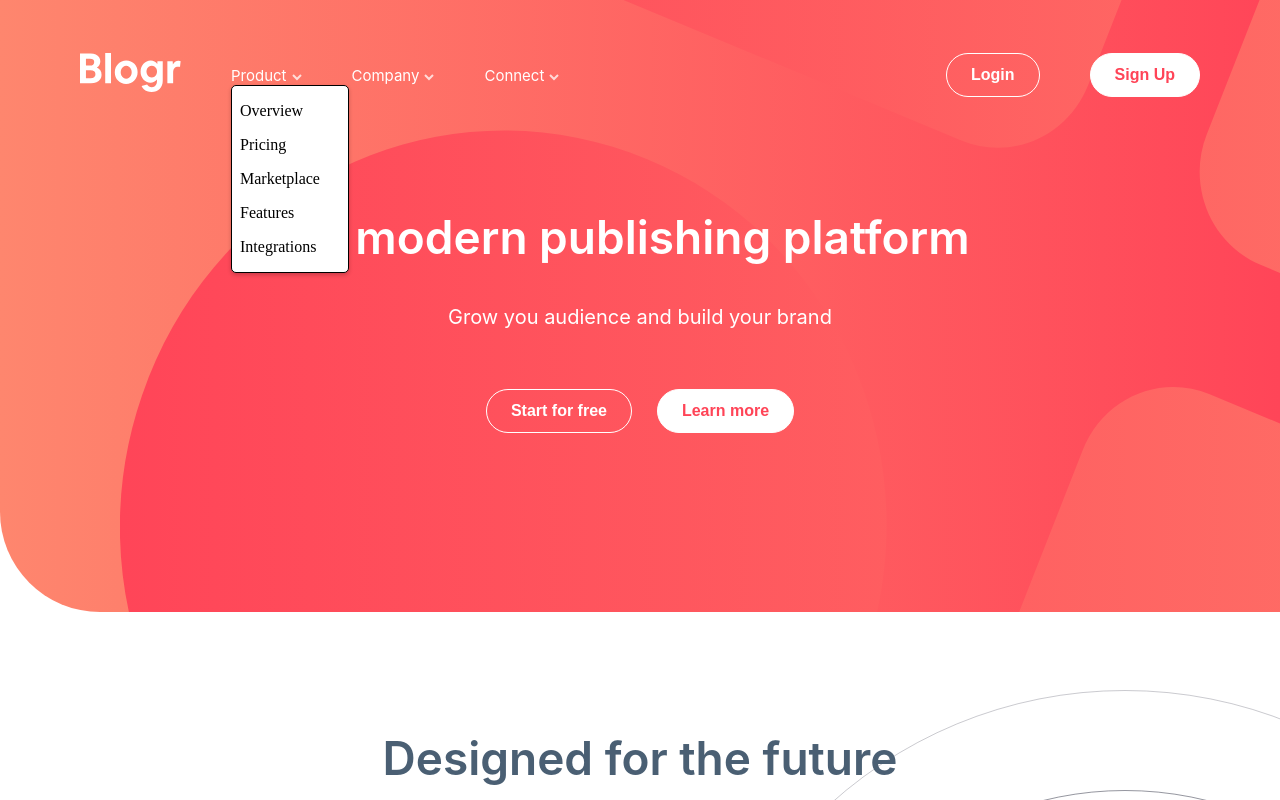
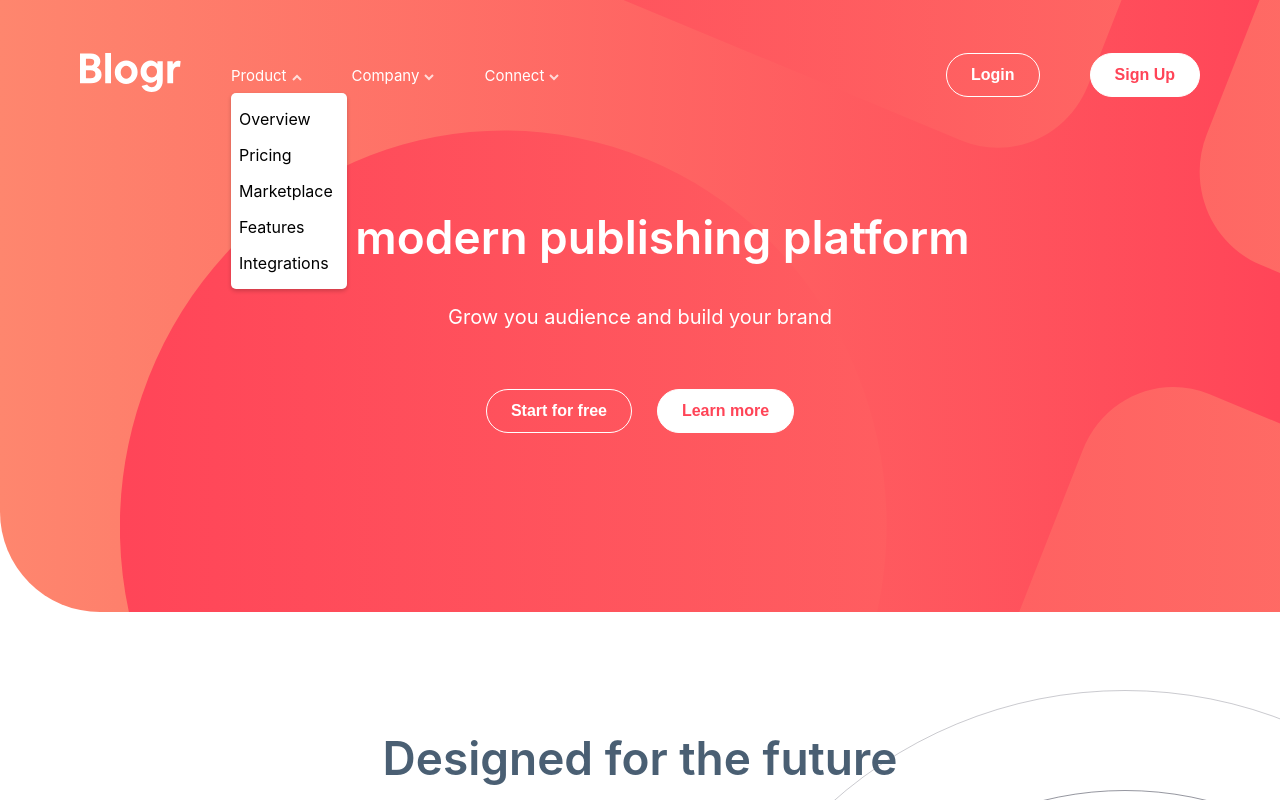
Before and after one commit to impiia/blogr-landing-page, a React (Vite) app: page / in a window 1280 px wide. Both pictures are taken after a click on the element "Product". Shown: the top 800 px of the page. Built offline with nearby package versions, Linux system fonts and the light colour scheme.

Commit message:
fix menu item dropdown list

```diff
--- a/src/components/AppBar/component.jsx
+++ b/src/components/AppBar/component.jsx
@@ -39,15 +39,15 @@ export const AppBar = () => {
                         </a>
                     </li>
                     <li className={styles.menu_link}>
-                        <MenuItem title="Product" />
+                        <MenuItem title="Product" subItems={["Overview", "Pricing", "Marketplace", "Features", "Integrations"]} />
                     </li>
 
                     <li className={styles.menu_link}>
-                        <MenuItem title="Company" />
+                        <MenuItem title="Company" subItems={["About", "Team", "Blog", "Carier"]}/>
                     </li>
 
                     <li className={styles.menu_link}>
-                        <MenuItem title="Connect" />
+                        <MenuItem title="Connect" subItems={["Contact", "Newsletter", "Linkedin"]} />
                     </li>
 
                 </ul>
--- a/src/components/AppBar/styles.module.scss
+++ b/src/components/AppBar/styles.module.scss
@@ -36,7 +36,6 @@
 
 .menu_link {
   margin-right: 50px;
-
   &:last-child {
     margin-right: 0;
   }
--- a/src/components/dropdown/component.jsx
+++ b/src/components/dropdown/component.jsx
@@ -1,13 +1,11 @@
 import  './styles.module.scss';
 
-export const Dropdown = () => {
+export const Dropdown = ({items}) => {
     return (
         <ul>
-          <li>Overview</li>
-          <li>Pricing</li>
-          <li>Marketplace</li>
-          <li>Features</li>
-          <li>Integrations</li>
-        </ul>
+        {items.map((item, index) => (
+          <li key={index}>{item}</li>
+        ))}
+      </ul>
     );
   };
--- a/src/components/dropdown/styles.module.scss
+++ b/src/components/dropdown/styles.module.scss
@@ -1,9 +1,14 @@
  ul {
-    list-style-type: none; // убираем маркеры списка
-    padding: 0; // убираем отступы внутри списка
-    margin: 0; // убираем отступы вокруг списка
+    list-style-type: none;
+    padding: 0;
+    margin: 0;
   }
 
   li {
-    padding: 8px 0; // добавим отступы сверху и снизу для элементов списка
+    padding: 8px 0;
+
+    &:hover {
+        cursor: pointer;
+        font-weight: 800;
+    }
   }
--- a/src/components/menu-item/component.jsx
+++ b/src/components/menu-item/component.jsx
@@ -3,33 +3,38 @@ import ArrowIcon from '../../assets/icon-arrow-light.svg';
 import styles from './styles.module.scss';
 import { createPortal } from 'react-dom';
 import { Dropdown } from '../dropdown/component';
+import classNames from 'classnames';
 
-export const MenuItem = ({ title }) => {
+export const MenuItem = ({ title, subItems }) => {
   const [coordinates, setCoordinates] = useState(null);
-  const buttonRef = useRef();
+  const menuItemRef = useRef();
+  const popoverContainer = useRef(null);
 
   const toggleCartModal = () => {
     if (coordinates) {
       setCoordinates(null);
       return;
     }
-
-    const { bottom, left } = buttonRef.current.getBoundingClientRect();
-
+    const { bottom, left } = menuItemRef.current.getBoundingClientRect();
     setCoordinates({ left: left, top: bottom });
   };
-
-  const popoverContainer = useRef(null);
 
   useEffect(() => {
     const handleResize = () => {
       if (coordinates) {
-                const { bottom, left } = buttonRef.current.getBoundingClientRect();
+        const { bottom, left } = menuItemRef.current.getBoundingClientRect();
         setCoordinates({ left: left, top: bottom });
       }
     };
     window.addEventListener("resize", handleResize);
+    const handleClickOutside = (event) => {
+      if (coordinates && !menuItemRef.current.contains(event.target) && !popoverContainer.current.contains(event.target)) {
+        setCoordinates(null);
+      }
+    };
+    document.addEventListener('mousedown', handleClickOutside);
     return () => {
+      document.removeEventListener('mousedown', handleClickOutside);
       window.removeEventListener("resize", handleResize);
     };
   }, [coordinates]);
@@ -39,38 +44,21 @@ export const MenuItem = ({ title }) => {
   }, []);
 
   return (
-    <div className={styles.root}>
-      <div ref={buttonRef} onClick={toggleCartModal}>
-        <span>{title}</span>
-        <img src={ArrowIcon} alt="arrow" className={styles.icon} />
-      </div>
+    <div ref={menuItemRef} className={styles.root} onClick={toggleCartModal}>
+        {title}
+        <img
+          src={ArrowIcon}
+          alt="arrow"
+          className={classNames(styles.icon, { [styles.up]: coordinates })}
+        />
+
       {coordinates &&
         createPortal(
           <div style={coordinates} className={styles.popoverContainer}>
-            <Dropdown />
+            <Dropdown items={subItems} />
           </div>,
           popoverContainer.current
         )}
     </div>
   );
 };
-
-
-
-//   return (
-//     <div className={styles.root}>
-//       <div ref={ref} onClick={toggleDropdown}>
-//         <span>{title}</span>
-//         <img src={ArrowIcon} alt="arrow" className={styles.icon} />
-//       </div>
-//       {coordinates &&
-//         createPortal(
-//           <div className={styles.popoverContainer}>
-//             {/* <Dropdown /> */}
-//             <p>popover</p>
-//           </div>,
-//           popoverContainer.current
-//         )}
-//     </div>
-//   );
-// };
--- a/src/components/menu-item/styles.module.scss
+++ b/src/components/menu-item/styles.module.scss
@@ -1,26 +1,28 @@
 .root {
+    padding: 8px 0;
     position: relative;
     color: white;
     font-family: 'Inter', sans-serif;
     font-size: 15px;
     font-weight: 400;
     text-decoration: none;
-
-    &:hover {
-        cursor: pointer;
-    }
 }
 
 .icon {
     margin-left: 5px;
+    transition: transform 0.3s ease;
+
+    &.up {
+    transform: rotate(180deg);
+  }
 }
 
 .popoverContainer {
     position: absolute;
     background-color: white;
     color: black;
+    font-family: "Inter", sans-serif;
     border-radius: 5px;
-    border: 1px solid black;
     z-index: 101;
     box-shadow: 0 2px 4px rgba(0, 0, 0, 0.2);
     min-width: 100px;
```
Lines whose indentation alone changed are shown as unchanged.
